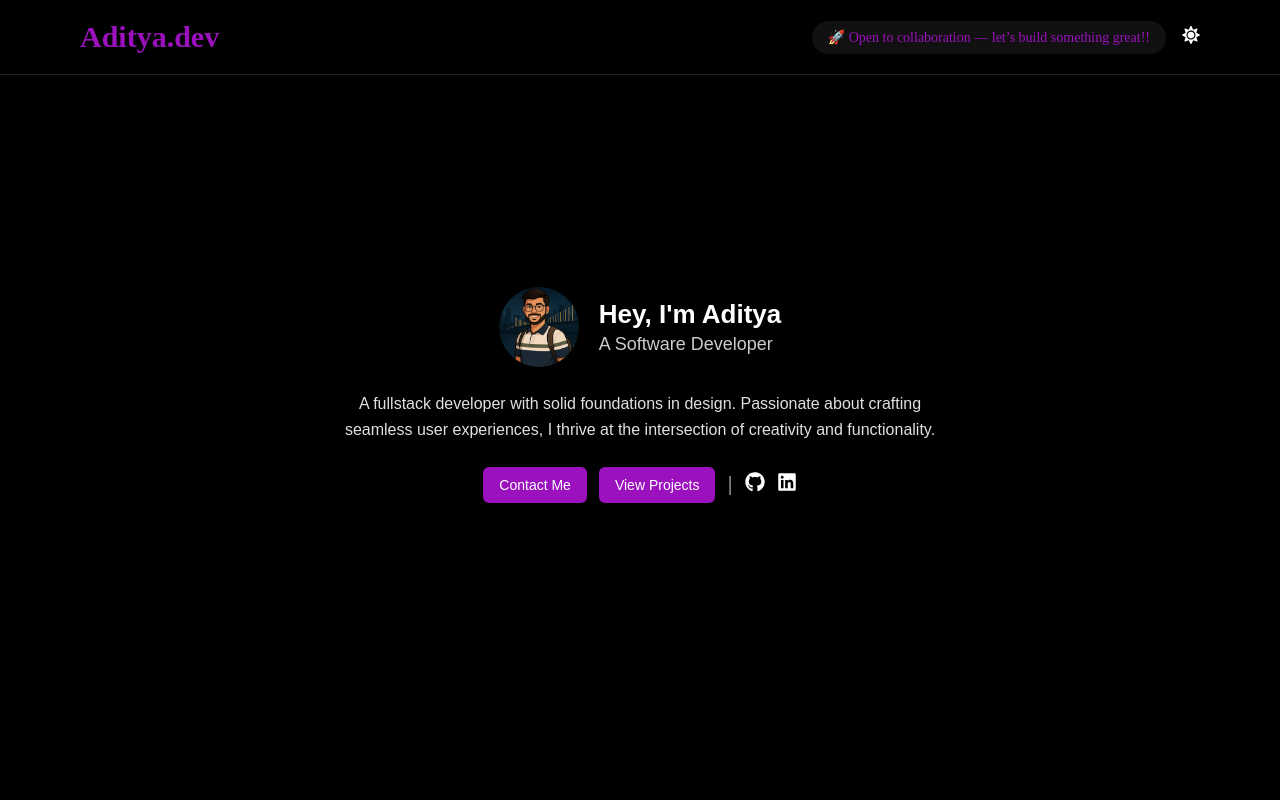
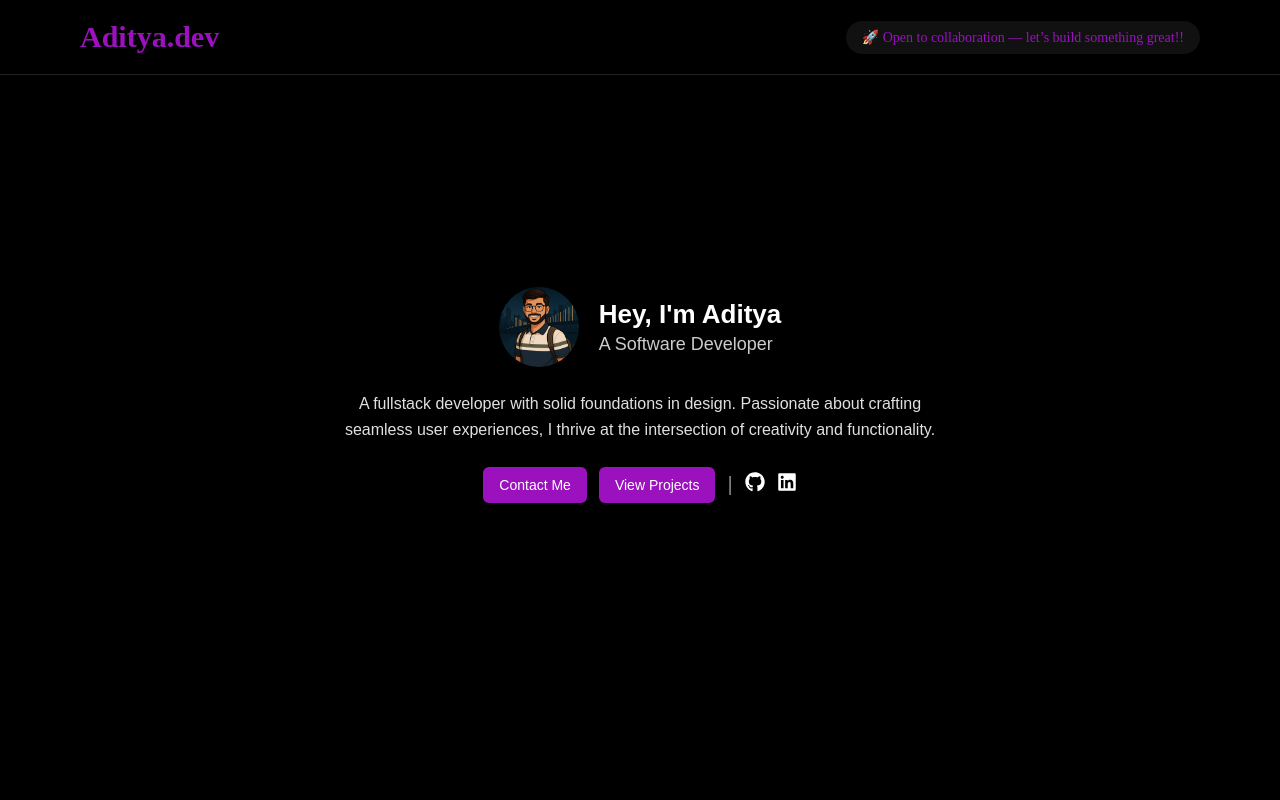
Before and after one commit to aditya6875/Aditya.dev, a React (Create React App) app: page / in a window 1280 px wide. Shown: the top 800 px of the page. Built offline with nearby package versions, Linux system fonts and the light colour scheme.

Commit message:
dayToggleOff

```diff
--- a/src/components/navbar.js
+++ b/src/components/navbar.js
@@ -101,13 +101,13 @@ const NavbarHeader = () => {
         ) : (
           <div style={bubbleMessage}>Hi 👋</div>
         )}
-        <div onClick={toggleTheme}>
+        {/* <div onClick={toggleTheme}>
           {darkMode ? (
             <FaSun style={themeIcon} title="Light Mode" />
           ) : (
             <FaMoon style={themeIcon} title="Dark Mode" />
           )}
-        </div>
+        </div> */}
       </div>
     </div>
   );
```
